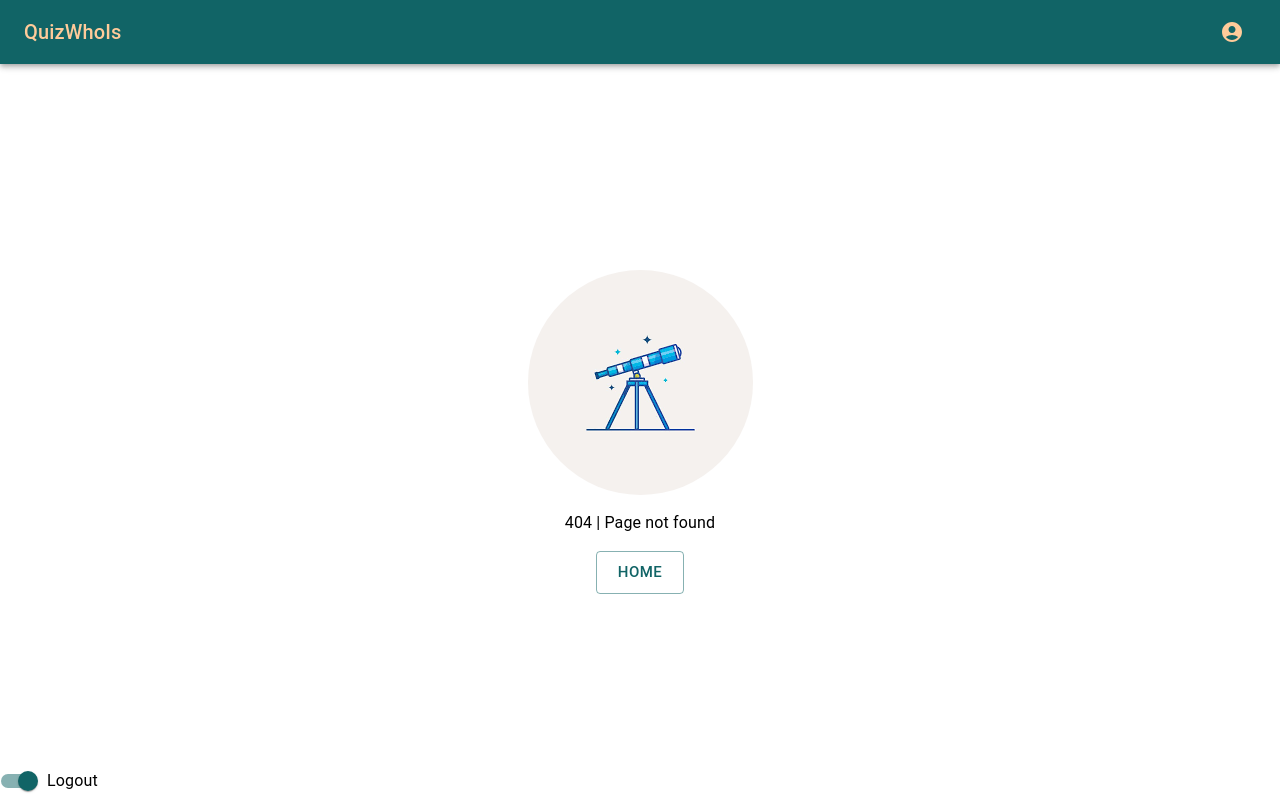
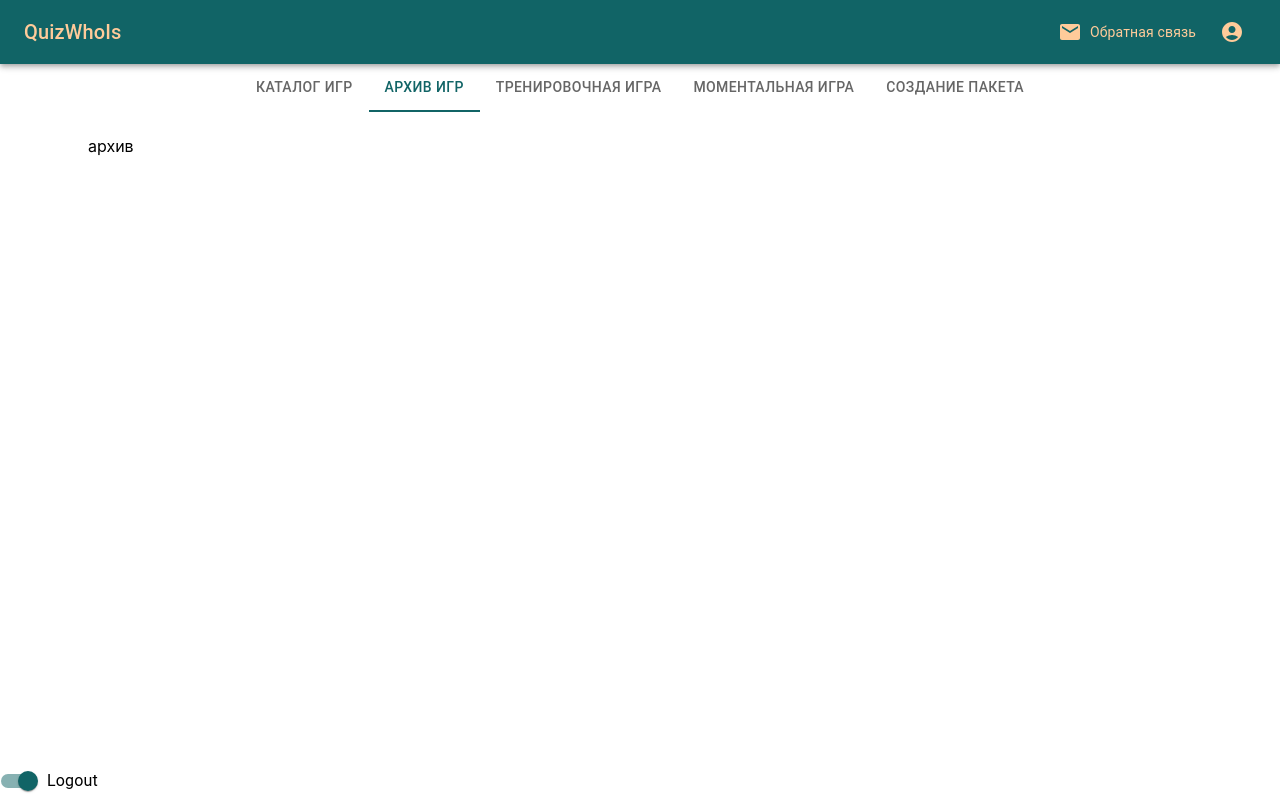
Before and after one commit to veatik90/QuizWhois, a React (Create React App) app: page /archive in a window 1280 px wide. Before the commit this address had no page. Built offline with nearby package versions, Linux system fonts and the light colour scheme.

Commit message:
feat: delete "dashboard" from url

```diff
--- a/src/App.tsx
+++ b/src/App.tsx
@@ -11,12 +11,12 @@ const App: FC = () => {
       <Header />
       <Switch>
         <Route exact path="/">
-          <Redirect to="/dashboard/allGames" />
+          <Redirect to="/allGames" />
         </Route>
         <Route path="/auth">
           <Auth />
         </Route>
-        <Route exact path="/dashboard/:page?">
+        <Route exact path="/:page?">
           <Dashboard />
         </Route>
         <Route path="*">
--- a/src/components/Header/index.tsx
+++ b/src/components/Header/index.tsx
@@ -12,6 +12,7 @@ import {
 import React, { FC, useState } from 'react';
 import AccountCircle from '@mui/icons-material/AccountCircle';
 import CheckIcon from '@mui/icons-material/Check';
+import EmailIcon from '@mui/icons-material/Email';
 import Switch from '@mui/material/Switch';
 import { NavLink } from 'react-router-dom';
 import { BoxStyled, SecondaryTextWithBorderStyled, LoginTypographyStyled, LogoutStyled } from './styles';
@@ -94,6 +95,11 @@ export const Header: FC = () => {
           </Typography>
           {isAuth ? (
             <div>
+              <IconButton size="large" color="inherit">
+                <EmailIcon />
+                &nbsp;
+                <Typography variant="body2">Обратная связь </Typography>
+              </IconButton>
               <IconButton
                 size="large"
                 aria-label="account of current user"
--- a/src/pages/Dashboard/index.tsx
+++ b/src/pages/Dashboard/index.tsx
@@ -55,7 +55,7 @@ export function Dashboard() {
   const [value, setValue] = React.useState(getIndex(page));
 
   const handleChange = (event: React.SyntheticEvent, newValue: number) => {
-    history.push(`/dashboard/${getTab(newValue)}`);
+    history.push(`/${getTab(newValue)}`);
     console.warn(newValue);
     setValue(newValue);
   };
--- a/src/pages/GameCatalog/index.tsx
+++ b/src/pages/GameCatalog/index.tsx
@@ -18,7 +18,7 @@ export function GameCatalog() {
       <Grid container spacing={4}>
         {cards.map((card) => (
           <Grid item key={card} xs={12} sm={6} md={4}>
-            <Card sx={{ height: '100%', display: 'flex', flexDirection: 'column' }}>
+            <Card sx={{ height: '100%', display: 'flex', flexDirection: 'column', bgcolor: 'primary.contrastText' }}>
               <CardMedia component="img" image="https://source.unsplash.com/random" alt="random" />
               <CardContent>
                 <Typography gutterBottom variant="h5" component="h2">
--- a/src/pages/PackCreation/index.tsx
+++ b/src/pages/PackCreation/index.tsx
@@ -1,12 +1,18 @@
 import * as React from 'react';
 import Box from '@mui/material/Box';
+import Button from '@mui/material/Button';
+
 import { Prompt } from 'react-router';
 
 export function PackCreation() {
   return (
-    <Box sx={{ width: '100%' }}>
-      PackCreation
-      <Prompt when message="Are you sure you want to leave?" />
-    </Box>
+    <>
+      <Box sx={{ alignItems: 'center' }}>
+        <Button>Primary</Button>
+        <Button>Disabled</Button>
+        <Button>Link</Button>
+      </Box>
+      <Prompt when message="You're leaving without saving." />
+    </>
   );
 }
```
